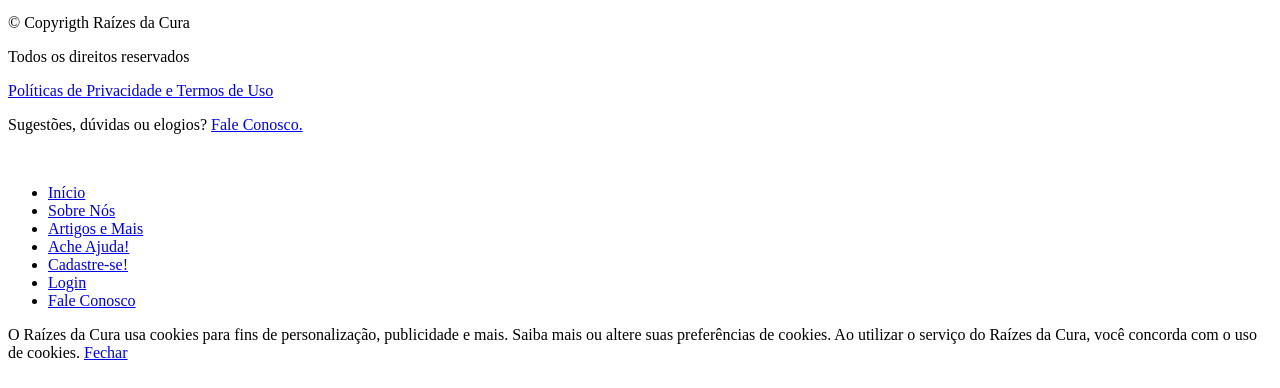
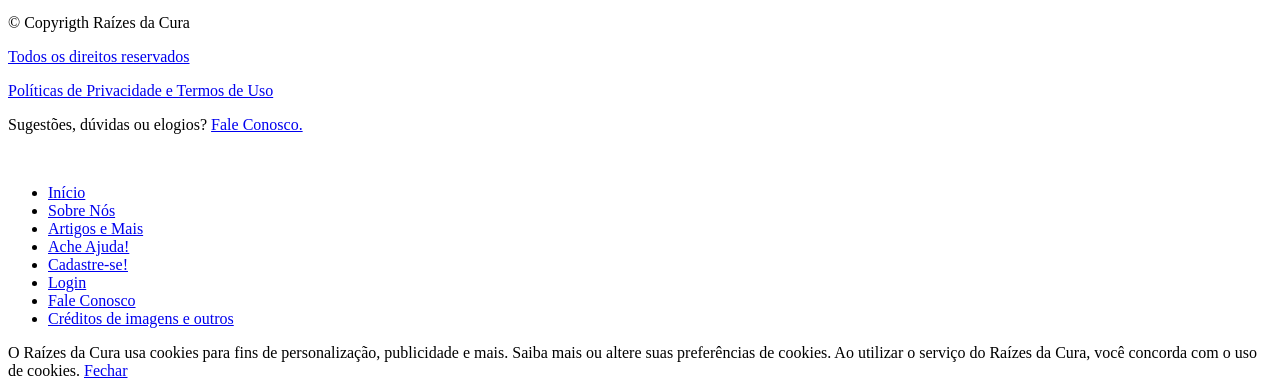
Before and after one commit to clarasousamath/Grupo3, a plain HTML site: page inicio.html in a window 1280 px wide. Shown: the part 2148-2536 px from the top of the page. Drawn offline with Linux system fonts and the light colour scheme.

Commit message:
Incluindo os respectivos links em cada página. Ajuste do footer.  Interligando as páginas adicionadas.  Inclusão dos créditos de imagens e outros.

```diff
--- a/inicio.html
+++ b/inicio.html
@@ -71,8 +71,8 @@
         </div>
         <div>
             <p class="copyright">&copy; Copyrigth Raízes da Cura</p>
-            <p>Todos os direitos reservados</p>
-            <a href="politicas-e-privacidades.html">Políticas de Privacidade e Termos de Uso</a>
+            <p><a href="politicaseprivacidade.html">Todos os direitos reservados</a></p>
+            <a href="politicaseprivacidade.html">Políticas de Privacidade e Termos de Uso</a>
         </div>
         <div>
             <p>Sugestões, dúvidas ou elogios? <a href="fale-conosco.html">Fale Conosco.</a></p><br />
@@ -85,6 +85,7 @@
                     <li><a href="cadastre-se.html">Cadastre-se!</a></li>
                     <li><a href="login.html">Login</a></li>
                     <li><a href="fale-conosco.html">Fale Conosco</a></li>
+                    <li><a href="creditos-de-imagens-e-outros.html">Créditos de imagens e outros</a></li>
                 </ul>
             </nav>
         </div>
```
Also changed, not shown: creditos-de-imagens-e-outros.html (renamed from direitos-autorais.html, +1 -0 lines), sobre-nos.html (+1 -0 lines), nosso-site.txt (deleted), 1 other file.
